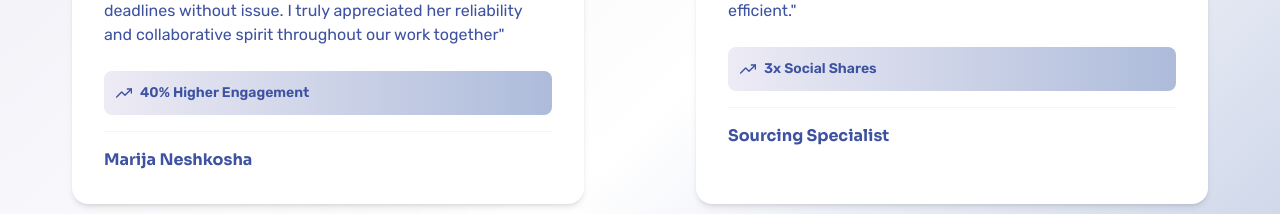
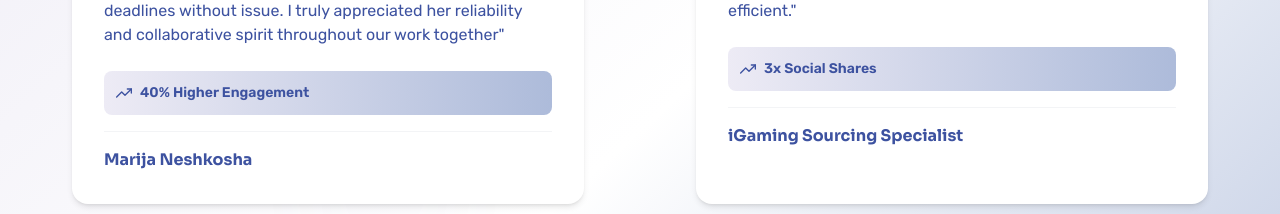
Before and after one commit to nwankpapeace24-bot/my-portfolio-website, a Next.js app: page / in a window 1280 px wide. Shown: the part 5780-5994 px from the top of the page. Built offline with nearby package versions, Linux system fonts and the light colour scheme.

Commit message:
update testifier's role

```diff
--- a/components/Testimonials.tsx
+++ b/components/Testimonials.tsx
@@ -53,7 +53,7 @@ const Testimonials = () => {
     },
     {
       id: 2,
-      name: "Sourcing Specialist",
+      name: "iGaming Sourcing Specialist",
       role: "Marketing Director",
       company: "Esportbet",
       testimonial:
```
